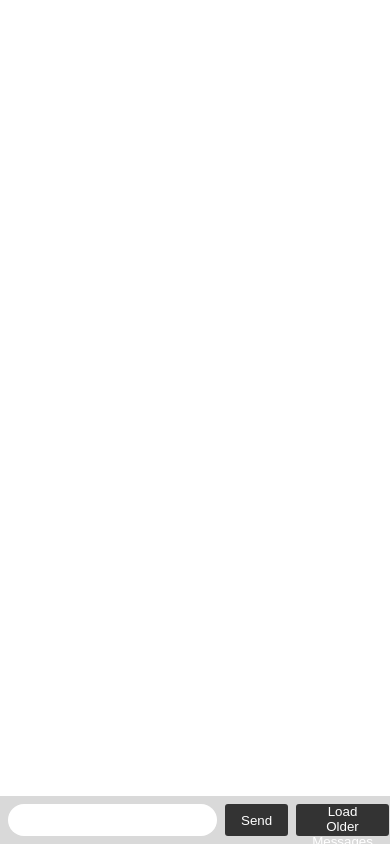
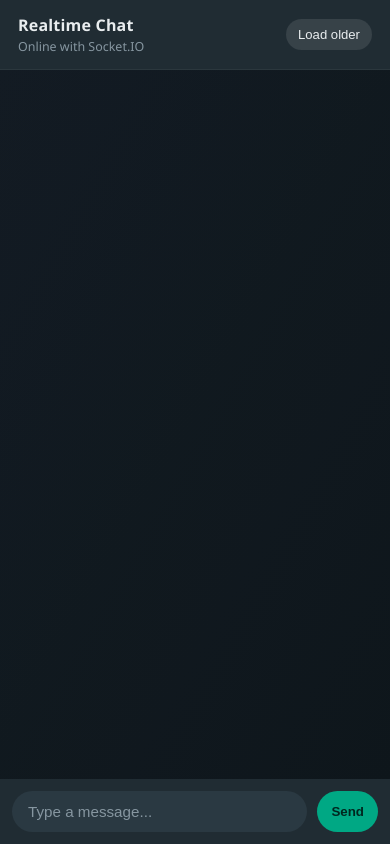
Before and after one commit to Archit07421/realtime-chat-app, a website: page index.html in a window 390 px wide. Drawn offline with nearby package versions, Linux system fonts and the light colour scheme; no server answers.

Commit message:
made ui changes

```diff
--- a/index.html
+++ b/index.html
@@ -1,70 +1,206 @@
 <!doctype html>
-<html>
+<html lang="en">
   <head>
-    <meta name="viewport" content="width=device-width,initial-scale=1.0" />
-    <title>Socket.IO chat</title>
+    <meta charset="UTF-8" />
+    <meta name="viewport" content="width=device-width, initial-scale=1.0" />
+    <title>Socket Chat</title>
     <style>
+      :root {
+        --bg: #0b141a;
+        --panel: #111b21;
+        --panel-soft: #202c33;
+        --text: #e9edef;
+        --muted: #8696a0;
+        --incoming: #202c33;
+        --outgoing: #005c4b;
+        --accent: #00a884;
+      }
+
+      * {
+        box-sizing: border-box;
+      }
+
       body {
         margin: 0;
-        padding-bottom: 3rem;
-        font-family:
-          -apple-system, BlinkMacSystemFont, "Segoe UI", Roboto, Helvetica,
-          Arial, sans-serif;
+        min-height: 100vh;
+        display: grid;
+        place-items: center;
+        background: radial-gradient(circle at top, #1f2c34 0%, var(--bg) 50%);
+        font-family: "Segoe UI", Roboto, Helvetica, Arial, sans-serif;
+        color: var(--text);
+      }
+
+      .chat-shell {
+        width: min(920px, 100vw);
+        height: min(760px, 100vh);
+        display: flex;
+        flex-direction: column;
+        background: var(--panel);
+        border-radius: 18px;
+        overflow: hidden;
+        box-shadow: 0 20px 45px rgba(0, 0, 0, 0.35);
+      }
+
+      .topbar {
+        display: flex;
+        align-items: center;
+        justify-content: space-between;
+        padding: 14px 18px;
+        background: var(--panel-soft);
+        border-bottom: 1px solid rgba(255, 255, 255, 0.05);
+      }
+
+      .topbar .title {
+        margin: 0;
+        font-size: 1rem;
+        letter-spacing: 0.2px;
+      }
+
+      .topbar .status {
+        margin: 2px 0 0;
+        font-size: 0.78rem;
+        color: var(--muted);
+      }
+
+      #loadMore {
+        border: none;
+        background: rgba(255, 255, 255, 0.1);
+        color: var(--text);
+        font-size: 0.82rem;
+        padding: 8px 12px;
+        border-radius: 999px;
+        cursor: pointer;
+      }
+
+      #loadMore:hover {
+        background: rgba(255, 255, 255, 0.18);
+      }
+
+      .messages-wrap {
+        flex: 1;
+        overflow-y: auto;
+        padding: 16px;
+        background-image:
+          linear-gradient(rgba(0, 0, 0, 0.18), rgba(0, 0, 0, 0.18)),
+          linear-gradient(120deg, #17212b 0%, #111b21 100%);
+      }
+
+      #messages {
+        list-style: none;
+        margin: 0;
+        padding: 0;
+        display: flex;
+        flex-direction: column;
+        gap: 10px;
+      }
+
+      .message {
+        max-width: min(72%, 560px);
+        padding: 10px 12px;
+        border-radius: 12px;
+        line-height: 1.35;
+        box-shadow: 0 4px 16px rgba(0, 0, 0, 0.18);
+      }
+
+      .message.incoming {
+        background: var(--incoming);
+        border-top-left-radius: 4px;
+        align-self: flex-start;
+      }
+
+      .message.outgoing {
+        background: var(--outgoing);
+        border-top-right-radius: 4px;
+        align-self: flex-end;
+      }
+
+      .meta {
+        font-size: 0.72rem;
+        color: rgba(255, 255, 255, 0.72);
+        margin-bottom: 4px;
+      }
+
+      .content {
+        word-break: break-word;
+        font-size: 0.95rem;
       }
 
       #form {
-        background: rgba(0, 0, 0, 0.15);
-        padding: 0.25rem;
-        position: fixed;
-        bottom: 0;
-        left: 0;
-        right: 0;
         display: flex;
-        height: 3rem;
-        box-sizing: border-box;
-        backdrop-filter: blur(10px);
-      }
-      #input {
-        border: none;
-        padding: 0 1rem;
-        flex-grow: 1;
-        border-radius: 2rem;
-        margin: 0.25rem;
-      }
-      #input:focus {
-        outline: none;
-      }
-      #form > button {
-        background: #333;
-        border: none;
-        padding: 0 1rem;
-        margin: 0.25rem;
-        border-radius: 3px;
-        outline: none;
-        color: #fff;
+        gap: 10px;
+        padding: 12px;
+        background: var(--panel-soft);
       }
 
-      #messages {
-        list-style-type: none;
-        margin: 0;
-        padding: 0;
+      #input {
+        flex: 1;
+        border: none;
+        background: #2a3942;
+        color: var(--text);
+        border-radius: 999px;
+        padding: 12px 16px;
+        font-size: 0.95rem;
       }
-      #messages > li {
-        padding: 0.5rem 1rem;
+
+      #input::placeholder {
+        color: var(--muted);
       }
-      #messages > li:nth-child(odd) {
-        background: #efefef;
+
+      #input:focus {
+        outline: 2px solid rgba(0, 168, 132, 0.45);
+      }
+
+      #form button[type="submit"] {
+        border: none;
+        border-radius: 999px;
+        background: var(--accent);
+        color: #00271f;
+        padding: 10px 18px;
+        font-weight: 600;
+        cursor: pointer;
+      }
+
+      #form button[type="submit"]:hover {
+        filter: brightness(1.08);
+      }
+
+      @media (max-width: 720px) {
+        .chat-shell {
+          border-radius: 0;
+          height: 100vh;
+          width: 100vw;
+        }
+
+        .message {
+          max-width: 82%;
+        }
+
+        #form button[type="submit"] {
+          padding: 10px 14px;
+        }
       }
     </style>
   </head>
 
   <body>
-    <ul id="messages"></ul>
-    <form id="form" action="">
-      <input id="input" autocomplete="off" />
-      <button type="submit">Send</button>
-      <button type="button" id="loadMore">Load Older Messages</button>
-    </form>
+    <main class="chat-shell">
+      <header class="topbar">
+        <div>
+          <h1 class="title">Realtime Chat</h1>
+          <p class="status">Online with Socket.IO</p>
+        </div>
+        <button type="button" id="loadMore">Load older</button>
+      </header>
+
+      <section class="messages-wrap" id="messagesWrap">
+        <ul id="messages"></ul>
+      </section>
+
+      <form id="form" action="">
+        <input id="input" autocomplete="off" placeholder="Type a message..." />
+        <button type="submit">Send</button>
+      </form>
+    </main>
 
     <script src="/socket.io/socket.io.js"></script>
     <script>
@@ -75,33 +211,59 @@
       const form = document.getElementById("form");
       const input = document.getElementById("input");
       const messages = document.getElementById("messages");
+      const messagesWrap = document.getElementById("messagesWrap");
       const loadMore = document.getElementById("loadMore");
+
+      function buildMessageItem(msg) {
+        const item = document.createElement("li");
+        const isMine = msg.socketId === socket.id;
+        item.className = `message ${isMine ? "outgoing" : "incoming"}`;
+
+        const shortId = String(msg.socketId || "unknown").slice(0, 8);
+        item.innerHTML = `
+          <div class="meta">${isMine ? "You" : `User ${shortId}`}</div>
+          <div class="content"></div>
+        `;
+        item.querySelector(".content").textContent = msg.contents;
+        return item;
+      }
+
+      function scrollToBottom() {
+        messagesWrap.scrollTop = messagesWrap.scrollHeight;
+      }
+
+      function appendMessage(msg) {
+        const item = buildMessageItem(msg);
+        messages.appendChild(item);
+      }
+
+      function prependMessage(msg) {
+        const item = buildMessageItem(msg);
+        messages.prepend(item);
+      }
 
       form.addEventListener("submit", (e) => {
         e.preventDefault();
-        if (input.value) {
-          socket.emit("chat message", input.value);
+        const value = input.value.trim();
+        if (value) {
+          socket.emit("chat message", value);
           input.value = "";
         }
       });
 
-
       socket.on("chat message", (msg) => {
-        const item = document.createElement("li");
-        item.textContent = `${msg.socketId}: ${msg.contents}`;
-        messages.appendChild(item);
+        appendMessage(msg);
         lastMessageId = msg._id;
         if (!oldestMessageId) {
           oldestMessageId = msg._id;
         }
-        window.scrollTo(0, document.body.scrollHeight);
+        scrollToBottom();
       });
 
       socket.on("connect", () => {
-        if(!socket.recovered){
+        if (!socket.recovered) {
           socket.emit("recover messages", lastMessageId);
         }
-
       });
 
       loadMore.addEventListener("click", () => {
@@ -110,9 +272,7 @@
 
       socket.on("missed messages", (msgs) => {
         msgs.forEach((msg) => {
-          const item = document.createElement("li");
-          item.textContent = `${msg.socketId}: ${msg.contents}`;
-          messages.appendChild(item);
+          appendMessage(msg);
           lastMessageId = msg._id;
         });
 
@@ -121,23 +281,19 @@
             oldestMessageId = msgs[0]._id;
           }
           lastMessageId = msgs[msgs.length - 1]._id;
+          scrollToBottom();
         }
       });
 
       socket.on("older messages", (msgs) => {
         for (let i = msgs.length - 1; i >= 0; i -= 1) {
-          const msg = msgs[i];
-          const item = document.createElement("li");
-          item.textContent = `${msg.socketId}: ${msg.contents}`;
-          messages.prepend(item);
+          prependMessage(msgs[i]);
         }
 
         if (msgs.length > 0) {
           oldestMessageId = msgs[0]._id;
         }
       });
-
-
     </script>
   </body>
 </html>
```
